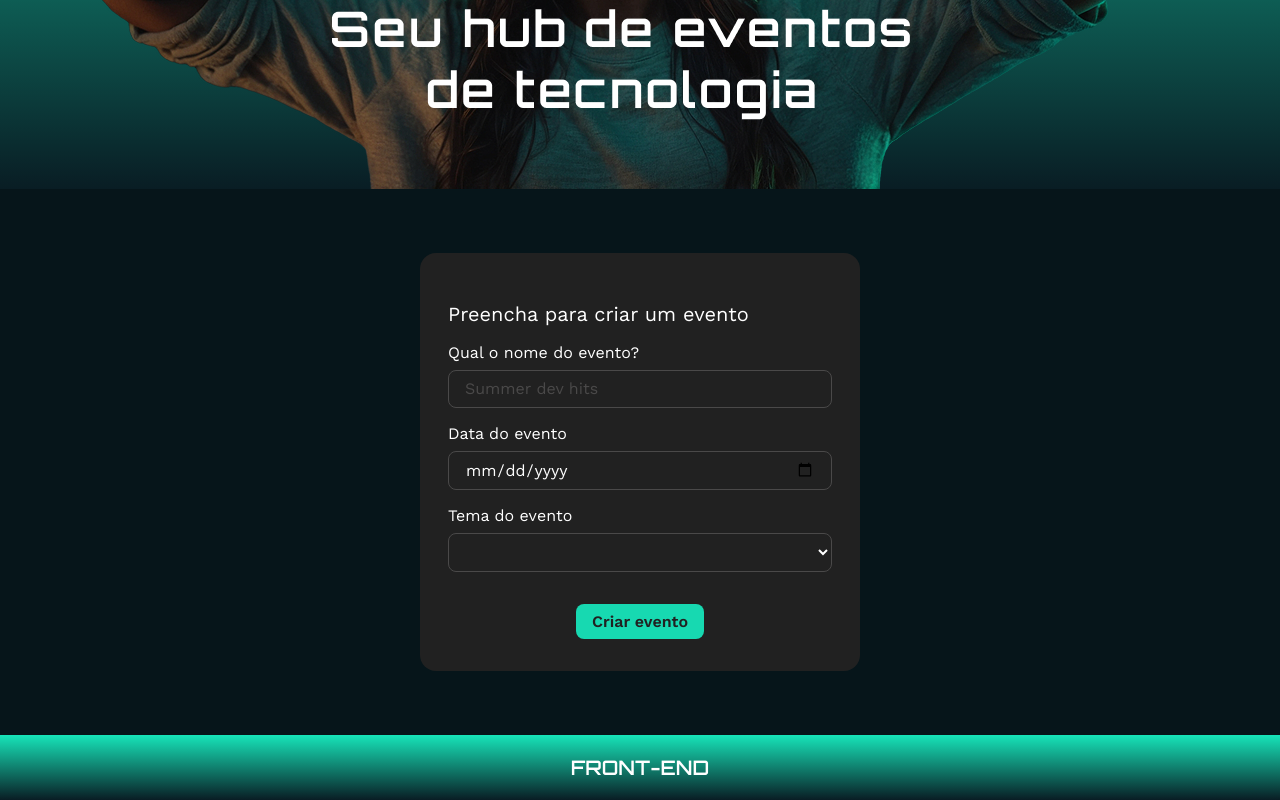
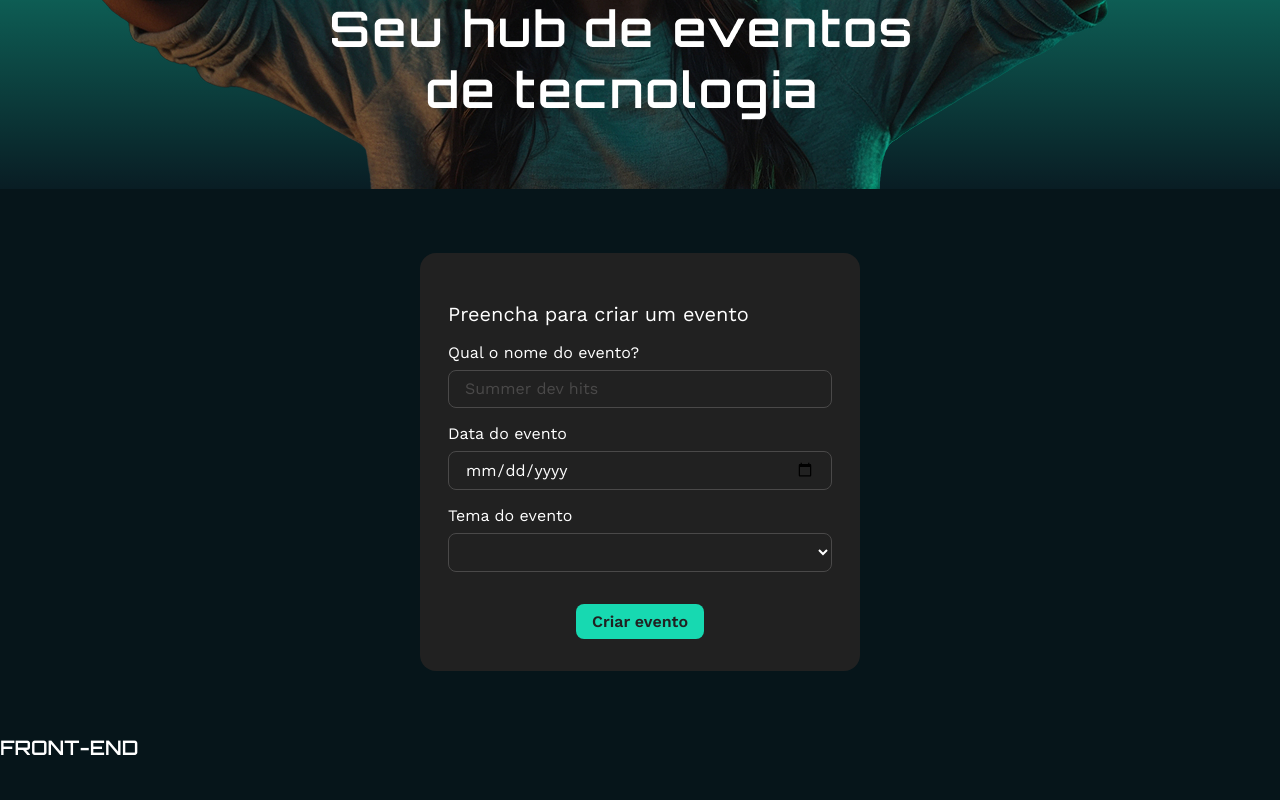
Before and after one commit to jvtrfortunato/tecboard, a React (Vite) app: page / in a window 1280 px wide. Shown: the part 493-1293 px from the top of the page. Built offline with nearby package versions, Linux system fonts and the light colour scheme.

Commit message:
style: remove estilos da section no App.css

```diff
--- a/src/App.css
+++ b/src/App.css
@@ -8,13 +8,3 @@
   display: flex;
   justify-content: center;
 }
-
-section {
-  background: linear-gradient(180deg, #17E4B9 0%, #091D24 100%);
-  display: flex;
-  justify-content: center;
-}
-
-section img {
-  max-width: 90%;
-}
```
